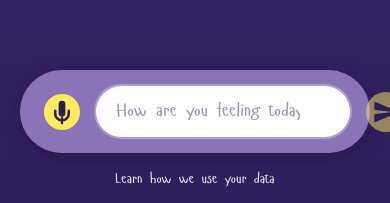
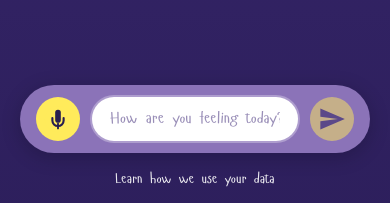
Before and after one commit to Serenity-Safe-Space/serin-mvp, a React (Vite) app: page / in a window 390 px wide. Shown: the part 614-817 px from the top of the page. Built offline with nearby package versions, Linux system fonts and the light colour scheme; no server answers.

Commit message:
fix mobile chat icon

```diff
--- a/src/ChatPage.css
+++ b/src/ChatPage.css
@@ -258,6 +258,22 @@
 }
 
 @media (max-width: 480px) {
+  .input-container {
+    padding: 12px 16px;
+    border-radius: 40px;
+  }
+
+  .input-icon {
+    width: 44px;
+    height: 44px;
+    margin-right: 12px;
+  }
+
+  .voice-icon svg {
+    width: 30px;
+    height: 30px;
+  }
+
   .character-circle {
     width: 260px;
     height: 260px;
@@ -272,22 +288,13 @@
   }
 
   .chat-input {
-    padding: 16px 50px 16px 20px;
-  }
-
-  .input-icons {
-    margin-right: 8px;
-    gap: 4px;
-  }
-
-  .input-icon {
-    width: 36px;
-    height: 36px;
+    padding: 14px 18px;
+    font-size: 16px;
   }
 
   .send-button {
-    right: 6px;
-    width: 40px;
-    height: 40px;
+    margin-left: 12px;
+    width: 44px;
+    height: 44px;
   }
 }
```
